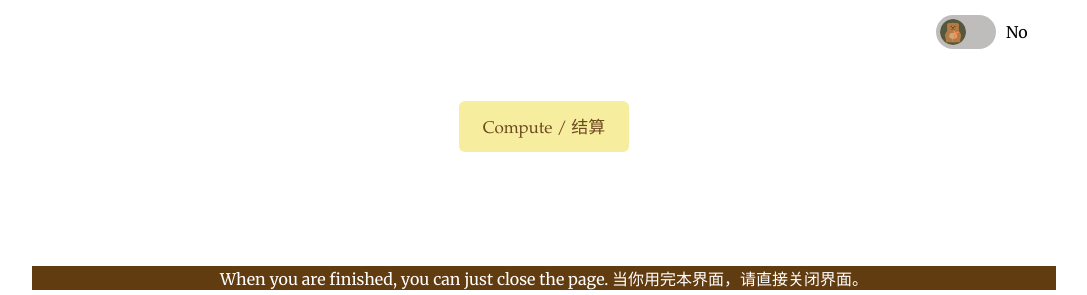
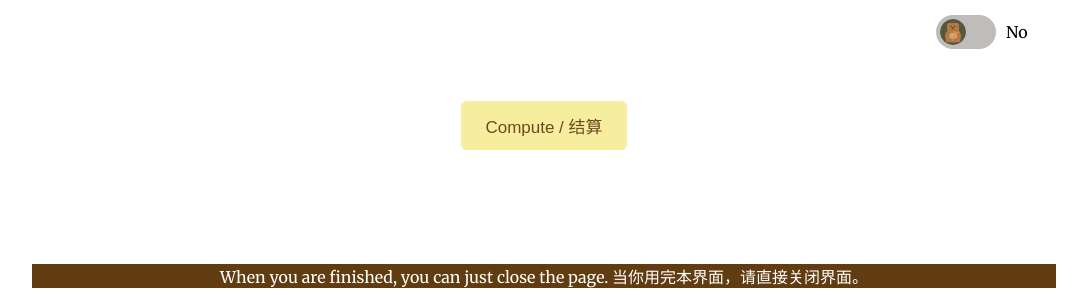
Before and after one commit to Bear-Resort/bear-resort.github.io, a Jekyll site: the page built from failure_test/failure_test.md, in a window 1280 px wide. Shown: the part 2247-2542 px from the top of the page, without its empty margins (96-1183 px from the left). Built offline with Jekyll 4.4.1, drawn with Linux system fonts in a browser that asks for light colours.

Commit message:
Update style.css

```diff
--- a/assets/css/style.css
+++ b/assets/css/style.css
@@ -97,7 +97,6 @@ a:visited{
 
 
 button {
-    font-family: "Palatino", serif;
     font-size: 17px;
     padding: 12px 24px;
     background-color: #f7ed9f;
```
